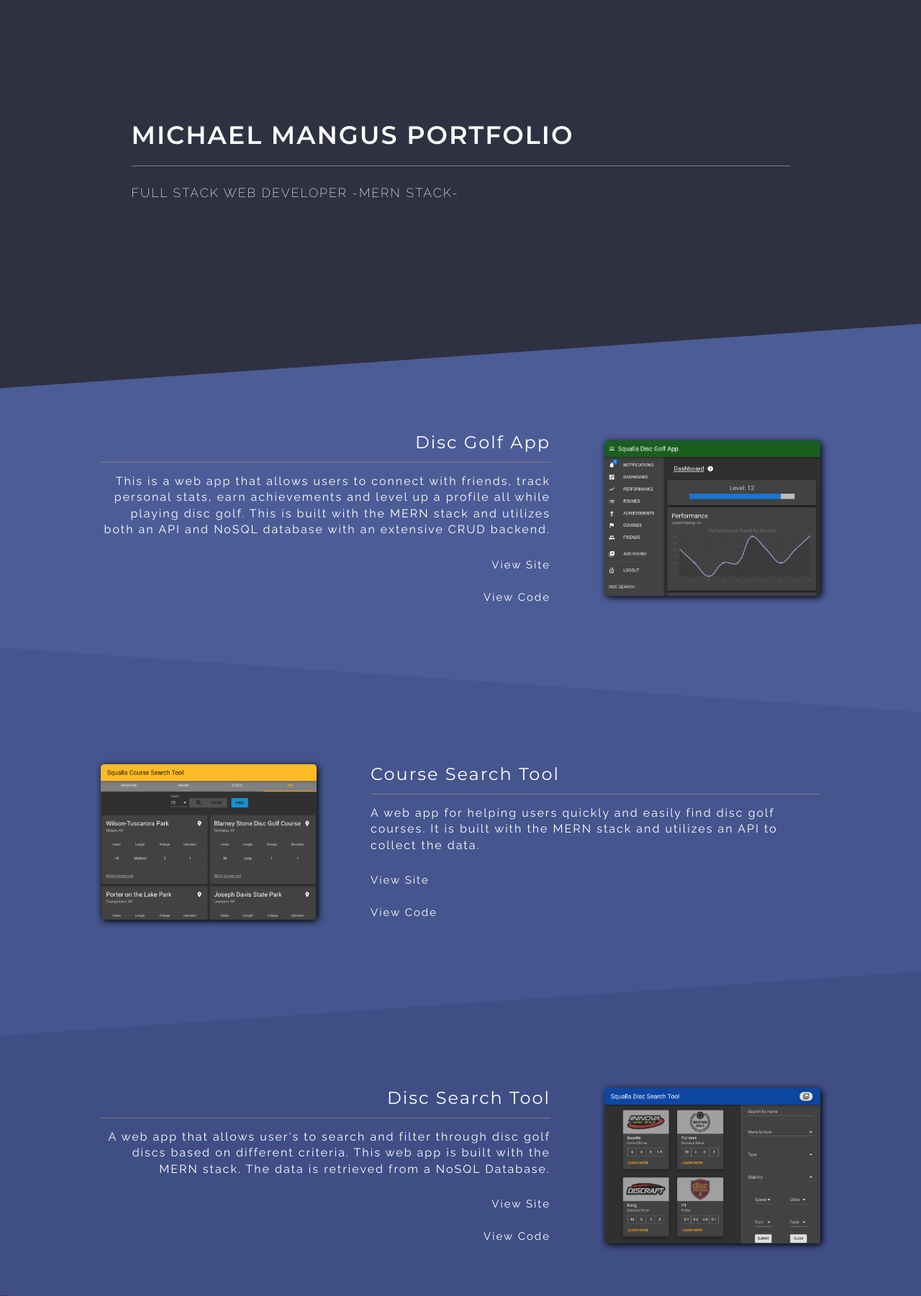
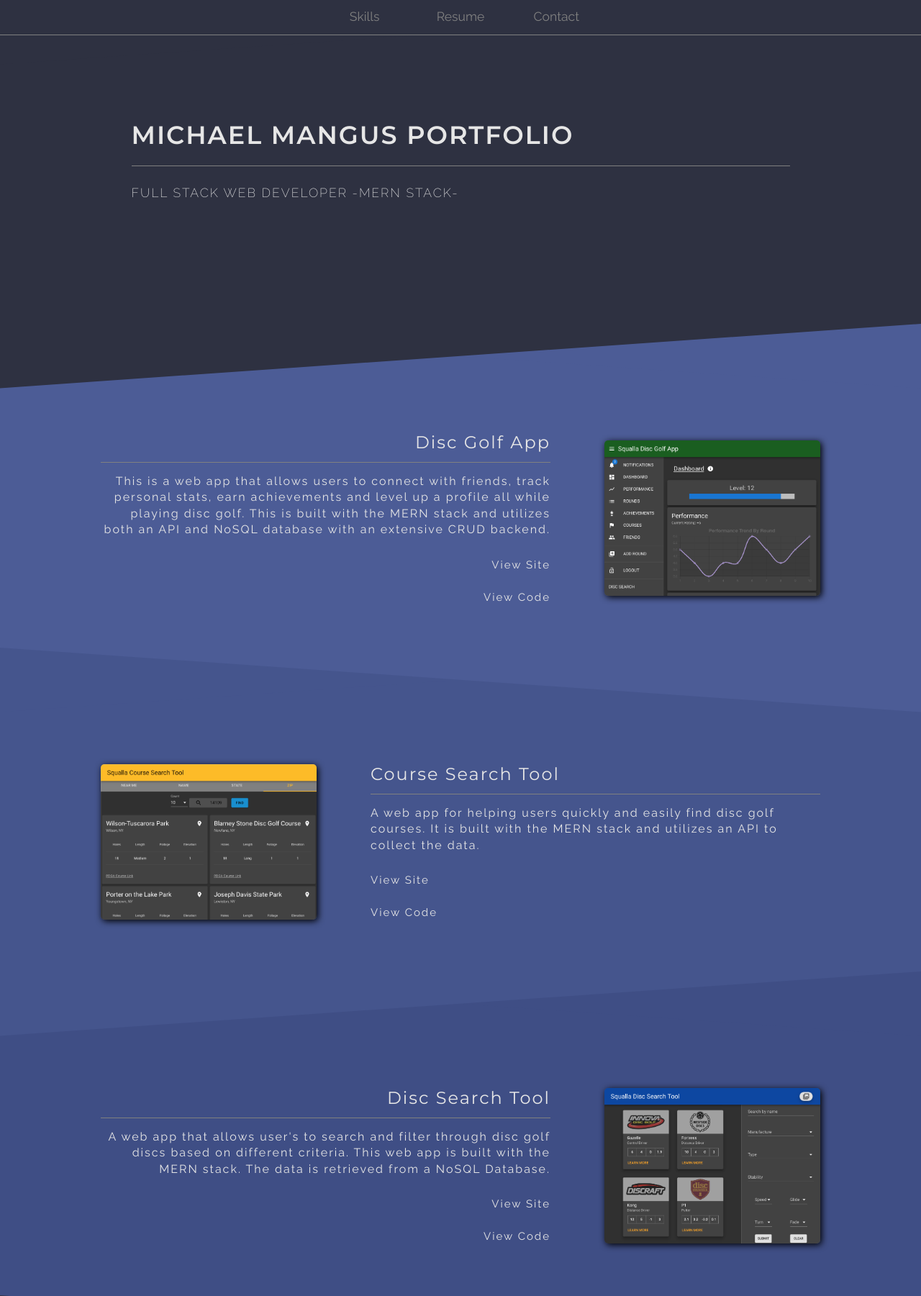
Before and after one commit to mjmangus16/my_portfolio, a PHP site: page /index.html in a window 1280 px wide. Shown: the top 1801 px of the page at 72% size. Run offline with PHP 8.4, Linux system fonts and the light colour scheme; some libraries are stand-ins or nearby versions.

Commit message:
added a navigation bar

```diff
--- a/css/index.css
+++ b/css/index.css
@@ -173,6 +173,39 @@ p {
   font-size: 1.6rem;
   line-height: 1.4;
 }
+.nav-container {
+  position: fixed;
+  z-index: 20;
+  font-size: 1.75rem;
+  text-align: center;
+  width: 100%;
+  margin: 0px;
+  background-color: #2e3141;
+  border-bottom: 1px solid grey;
+}
+.nav-container nav {
+  display: flex;
+  justify-content: space-around;
+  flex-direction: row;
+  align-items: center;
+  flex-wrap: wrap;
+  margin: auto;
+  width: 100%;
+  max-width: 400px;
+}
+.nav-container nav a {
+  padding: 15px;
+  color: grey;
+  background-color: #2e3141;
+  cursor: pointer;
+  width: 33.3%;
+  text-decoration: none;
+}
+.nav-container nav a:hover {
+  color: #2e3141;
+  background-color: grey;
+  font-weight: 800;
+}
 .slantedDivA {
   position: relative;
   width: 100%;
@@ -191,15 +224,25 @@ p {
 .slantedDivA div {
   width: 75%;
   margin: auto;
-  color: white;
+  color: #e6e6e6;
   letter-spacing: 2px;
   z-index: 10;
+}
+@media (max-width: 600px) {
+  .slantedDivA div {
+    width: 100%;
+  }
 }
 .slantedDivA div h2 {
   padding: 25px 0px;
   border-bottom: 1px solid grey;
   font-size: 3.5rem;
   font-weight: 600;
+}
+@media (max-width: 600px) {
+  .slantedDivA div h2 {
+    font-size: 2.5rem;
+  }
 }
 .slantedDivA div p {
   padding: 25px 0px;
@@ -258,7 +301,7 @@ p {
   display: inline-block;
   text-align: right;
   padding-right: 75px;
-  color: white;
+  color: #e6e6e6;
   z-index: 10;
   letter-spacing: 2px;
 }
@@ -292,7 +335,7 @@ p {
 .slantedDiv .innerContent-container .innerContent .innerContent-links a {
   padding: 15px 0px;
   text-decoration: none;
-  color: white;
+  color: #e6e6e6;
 }
 .slantedDiv .innerContent-container img {
   width: 30%;
@@ -411,6 +454,11 @@ p {
   width: 300px;
   margin: 3rem auto;
 }
+@media (max-width: 600px) {
+  .slantedDivE .innerContent-container {
+    padding-top: 0px;
+  }
+}
 @media (max-width: 800px) {
   .slantedDivE .innerContent-container img {
     width: 75%;
@@ -447,10 +495,20 @@ p {
   z-index: 10;
   padding: 50px 0px;
 }
+@media (max-width: 600px) {
+  .slantedDivF .innerContent-container {
+    padding-top: 0px;
+  }
+}
 .slantedDivF .innerContent-container .innerContent {
   text-align: left;
   width: 100%;
   padding-right: 0px;
+}
+@media (max-width: 600px) {
+  .slantedDivF .innerContent-container .innerContent {
+    padding-left: 0px;
+  }
 }
 .slantedDivF .innerContent-container .innerContent .heading {
   border-bottom: 1px solid grey;
--- a/index.html
+++ b/index.html
@@ -30,6 +30,14 @@
   </head>
 
   <body>
+    <div class="nav-container">
+      <nav>
+        <a href="#skills">Skills</a>
+        <a>Resume</a>
+        <a>Contact</a>
+      </nav>
+    </div>
+
     <section class="slantedDivA">
       <div>
         <h2>MICHAEL MANGUS PORTFOLIO</h2>
@@ -128,7 +136,7 @@
         />
       </div>
     </section>
-    <section class="slantedDiv slantedDivF">
+    <section class="slantedDiv slantedDivF" id="skills">
       <div class="innerContent-container">
         <div class="innerContent">
           <div class="heading">
--- a/less/home-page.less
+++ b/less/home-page.less
@@ -18,11 +18,19 @@
     letter-spacing: 2px;
     z-index: 10;
 
+    @media @mobile {
+      width: 100%;
+    }
+
     h2 {
       padding: 25px 0px;
       border-bottom: @borderBottom;
       font-size: 3.5rem;
       font-weight: 600;
+
+      @media @mobile {
+        font-size: 2.5rem;
+      }
     }
 
     p {
@@ -236,6 +244,10 @@
       margin: 3rem auto;
     }
 
+    @media @mobile {
+      padding-top: 0px;
+    }
+
     img {
       @media @tablet {
         width: 75%;
@@ -278,10 +290,18 @@
     z-index: 10;
     padding: 50px 0px;
 
+    @media @mobile {
+      padding-top: 0px;
+    }
+
     .innerContent {
       text-align: left;
       width: 100%;
       padding-right: 0px;
+
+      @media @mobile {
+        padding-left: 0px;
+      }
 
       .heading {
         border-bottom: @borderBottom;
--- a/less/navigation.less
+++ b/less/navigation.less
@@ -1 +1,34 @@
 // Navigation code here
+
+.nav-container {
+  position: fixed;
+  z-index: 20;
+  font-size: 1.75rem;
+  text-align: center;
+  width: 100%;
+  margin: 0px;
+  background-color: #2e3141;
+  border-bottom: @borderBottom;
+
+  nav {
+    .flexProperties(space-around, row, wrap, center);
+    margin: auto;
+    width: 100%;
+    max-width: 400px;
+
+    a {
+      padding: 15px;
+      color: grey;
+      background-color: #2e3141;
+      cursor: pointer;
+      width: 33.3%;
+      text-decoration: none;
+
+      &:hover {
+        color: #2e3141;
+        background-color: grey;
+        font-weight: 800;
+      }
+    }
+  }
+}
--- a/less/variables.less
+++ b/less/variables.less
@@ -1,6 +1,6 @@
 // Variables
 
-@textColor: white;
+@textColor: #e6e6e6;
 @borderBottom: 1px solid grey;
 
 @tablet: ~"(max-width: 800px)";
```
